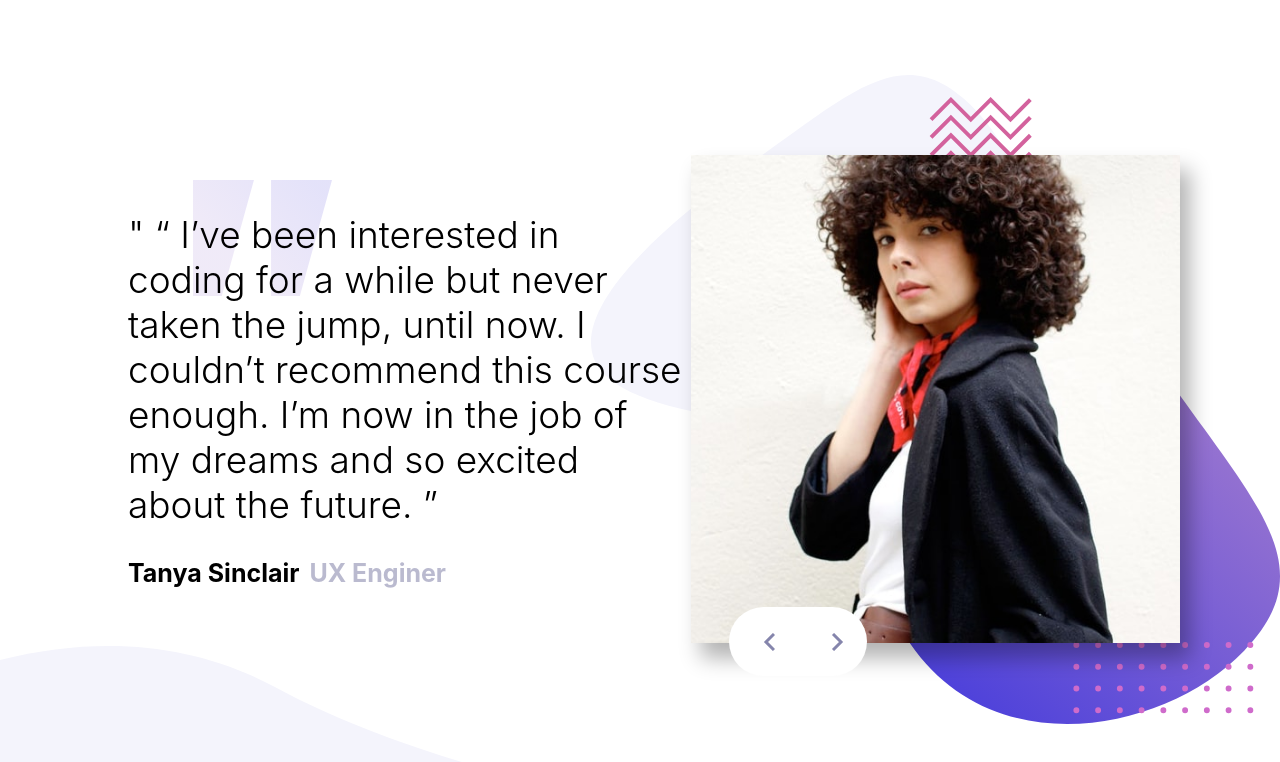
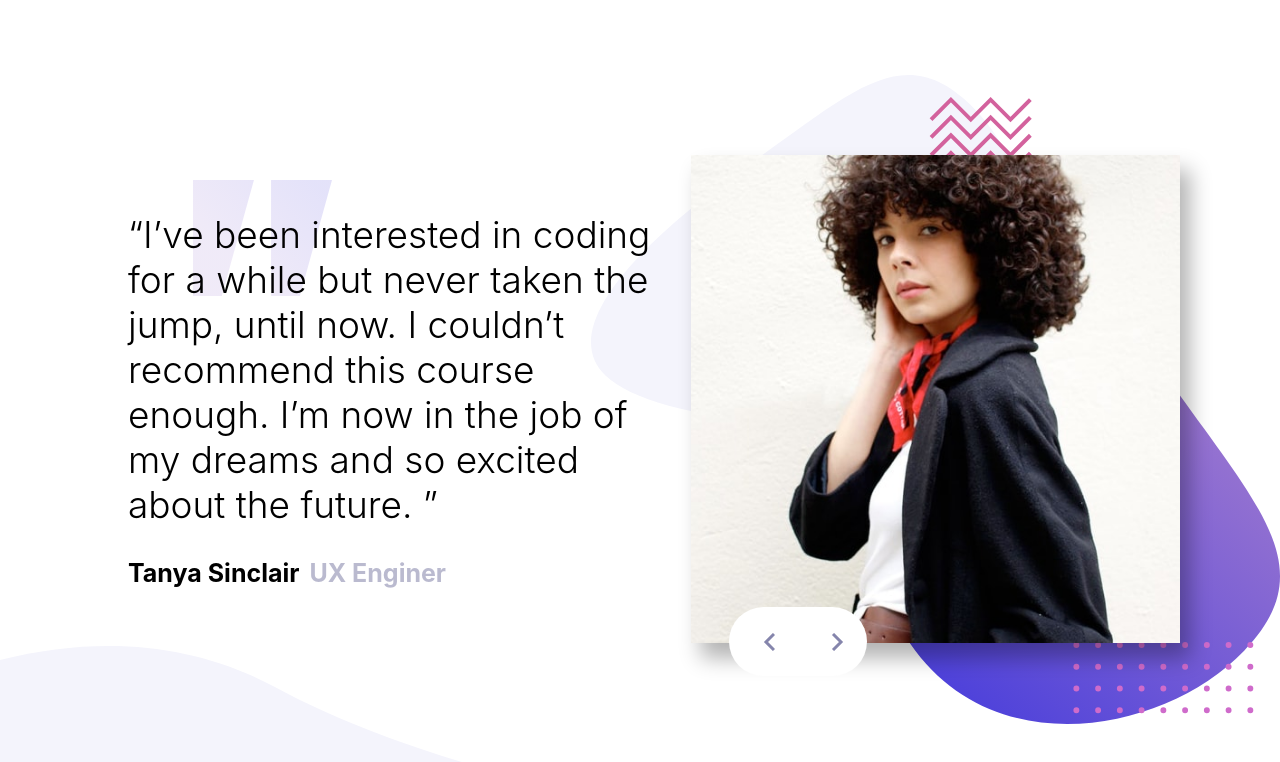
Before and after one commit to Petronilhaz/slider, a plain HTML site: page index.html in a window 1280 px wide. Drawn offline with Linux system fonts and the light colour scheme.

Commit message:
texto consertado

```diff
--- a/index.html
+++ b/index.html
@@ -15,8 +15,8 @@
     <main class="main-container">
         <div class="main-window">
             <div class="text-content">
-                <p class="discourse">"
-                    “ I’ve been interested in coding for a while but never taken the jump, until now.
+                <p class="discourse">
+                    “I’ve been interested in coding for a while but never taken the jump, until now.
                     I couldn’t recommend this course enough. I’m now in the job of my dreams and so
                     excited about the future. ”
                 </p>
@@ -36,11 +36,6 @@
         </div>
     </main>
 
-    <!-- <div class="attribution">
-        Challenge by <a href="https://www.frontendmentor.io?ref=challenge" target="_blank">Frontend Mentor</a>.
-        Coded by <a href="#">Rafael Petronilha Andrade</a>.
-      </div> -->
-
     <script type="module" src="./src/scripts/index.js"></script>
 </body>
 
--- a/src/database/developer-data.js
+++ b/src/database/developer-data.js
@@ -2,7 +2,7 @@ const port = 'http://127.0.0.1:5500'
 const developerData = [
     {
         img: `${port}/src/images/image-tanya.jpg`,
-        discourse: `“ I’ve been interested in coding for a while but never taken the jump, until now.
+        discourse: `“I’ve been interested in coding for a while but never taken the jump, until now.
         I couldn’t recommend this course enough. I’m now in the job of my dreams and so
         excited about the future. ”`,
         name: 'Tanya Sinclair',
```
